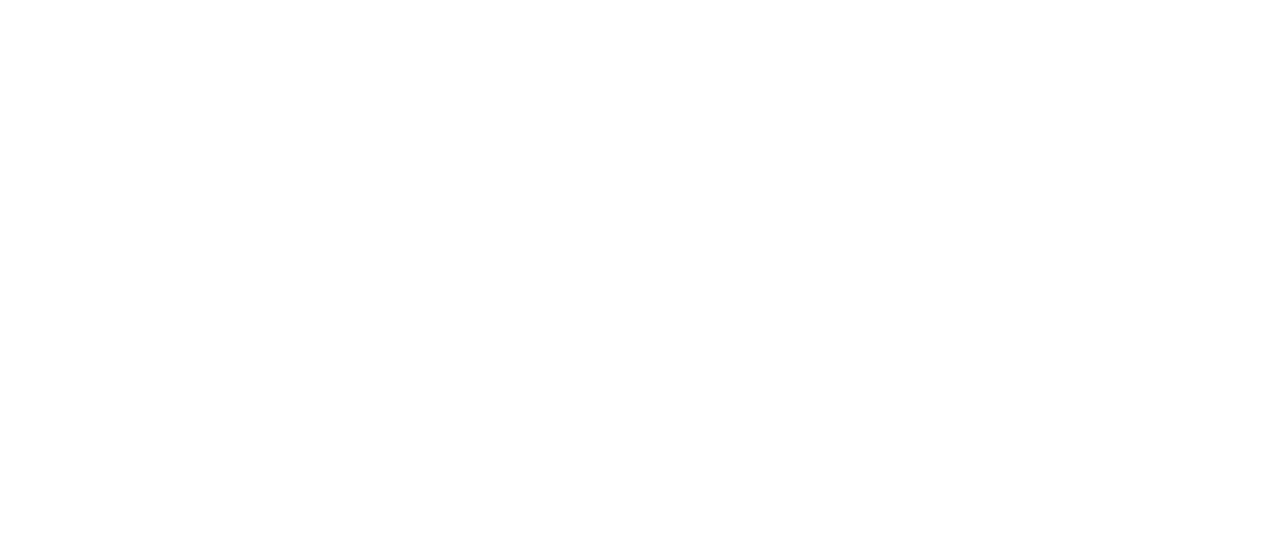
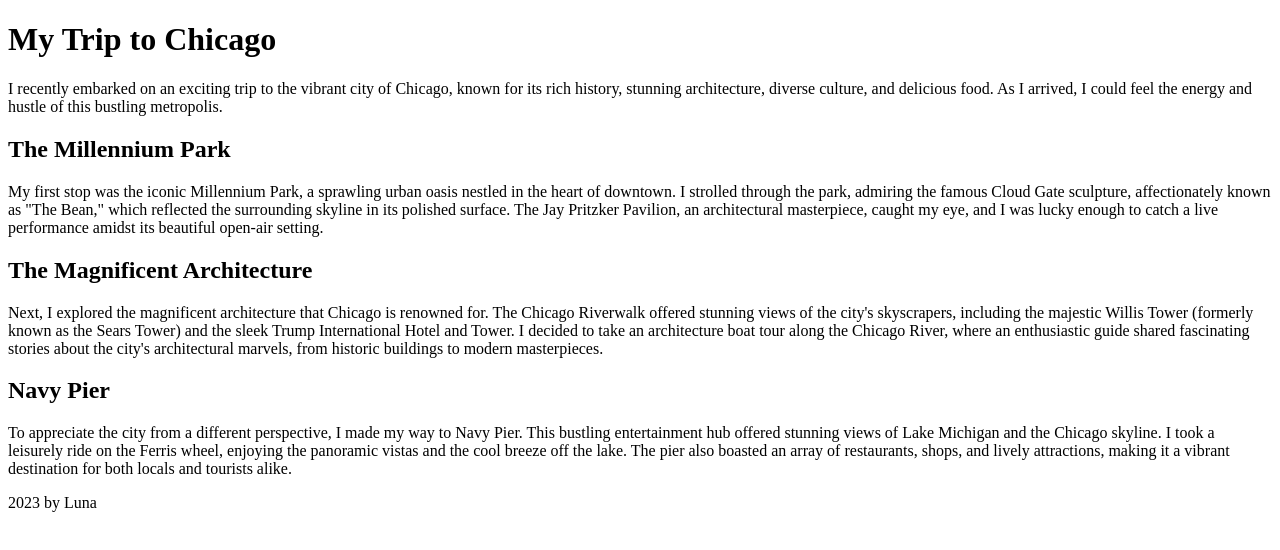
Before and after one commit to STL-WomenPlus-WebDev-March2023/js-assignment-4-html-me-something-LunaLiu4, a website: page index.html in a window 1280 px wide. Drawn offline with Linux system fonts and the light colour scheme.

Commit message:
html created

```diff
--- a/index.html
+++ b/index.html
@@ -1,8 +1,58 @@
 <!DOCTYPE html>
 <html>
-   <head>
-   </head>
-   <body>
-      <!-- Write your HTML in this file! -->
-   </body>
+
+<head>
+</head>
+
+<body>
+   <!-- Write your HTML in this file! -->
+   <header>
+      <h1>My Trip to Chicago</h1>
+   </header>
+   <main>
+      I recently embarked on an exciting trip to the vibrant city of Chicago, known for its rich history, stunning
+      architecture, diverse culture, and delicious food. As I arrived, I could feel the energy and hustle of this
+      bustling metropolis.
+      <article>
+         <div>
+            <a name="firstStop"></a>
+            <h2>The Millennium Park</h2>
+            <p>
+               My first stop was the iconic Millennium Park, a sprawling urban oasis nestled in the heart of downtown. I
+               strolled through the park, admiring the famous Cloud Gate sculpture, affectionately known as "The Bean,"
+               which reflected the surrounding skyline in its polished surface. The Jay Pritzker Pavilion, an
+               architectural masterpiece, caught my eye, and I was lucky enough to catch a live performance amidst its
+               beautiful open-air setting.
+            </p>
+         </div>
+         <section>
+            <a name="secondStop"></a>
+            <h2>The Magnificent Architecture </h2>
+            <p>
+               Next, I explored the magnificent architecture that Chicago is renowned for. The Chicago Riverwalk offered
+               stunning views of the city's skyscrapers, including the majestic Willis Tower (formerly known as the
+               Sears
+               Tower) and the sleek Trump International Hotel and Tower. I decided to take an architecture boat tour
+               along
+               the Chicago River, where an enthusiastic guide shared fascinating stories about the city's architectural
+               marvels, from historic buildings to modern masterpieces.
+            </p>
+         </section>
+         <section>
+            <a name="thirdStop"></a>
+            <h2>Navy Pier</h2>
+            <p>
+               To appreciate the city from a different perspective, I made my way to Navy Pier. This bustling
+               entertainment hub offered stunning views of Lake Michigan and the Chicago skyline. I took a leisurely
+               ride on the Ferris wheel, enjoying the panoramic vistas and the cool breeze off the lake. The pier also
+               boasted an array of restaurants, shops, and lively attractions, making it a vibrant destination for both
+               locals and tourists alike.
+            </p>
+         </section>
+      </article>
+   </main>
+   <footer>2023 by Luna</footer>
+
+</body>
+
 </html>
```
